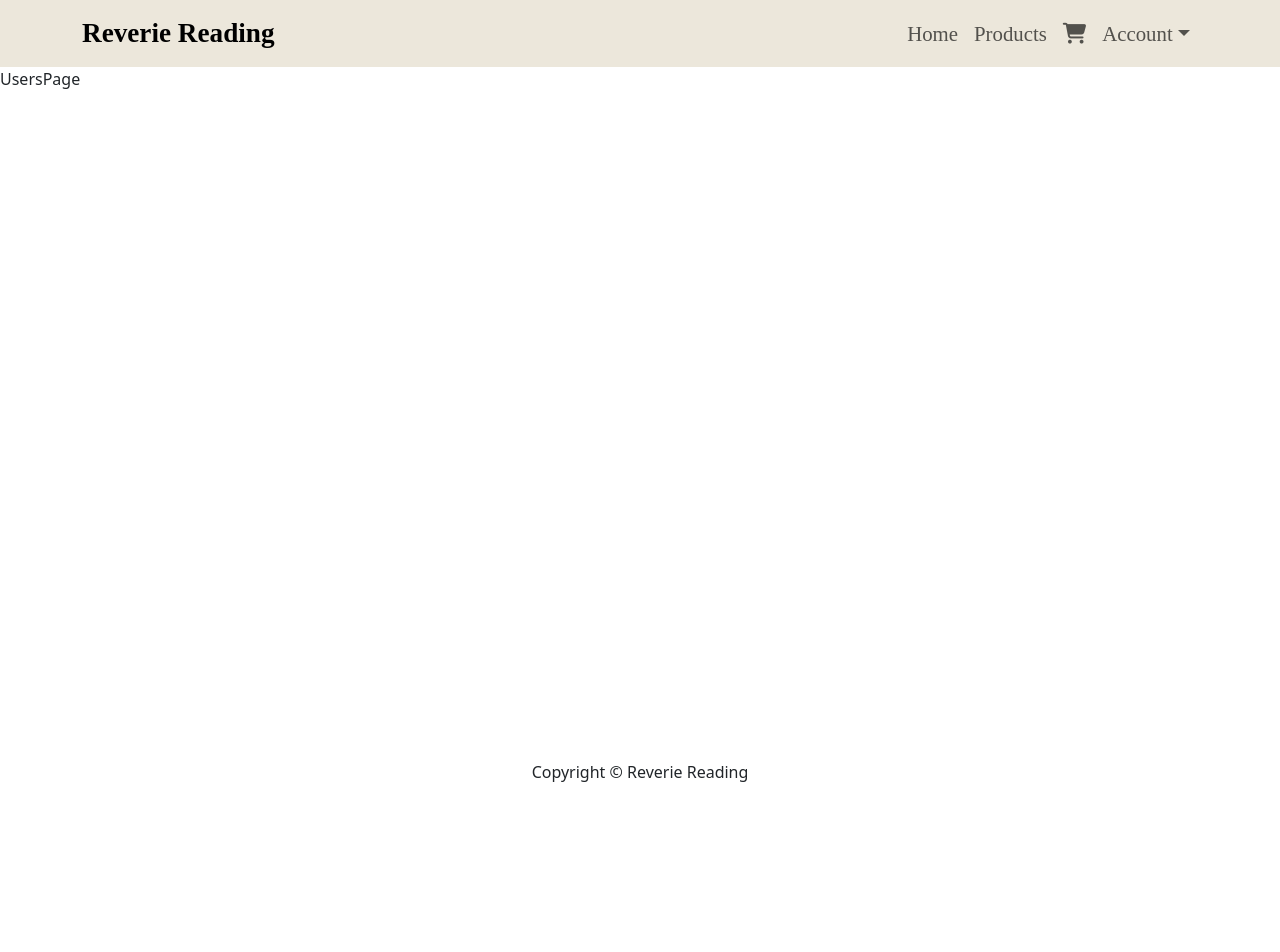
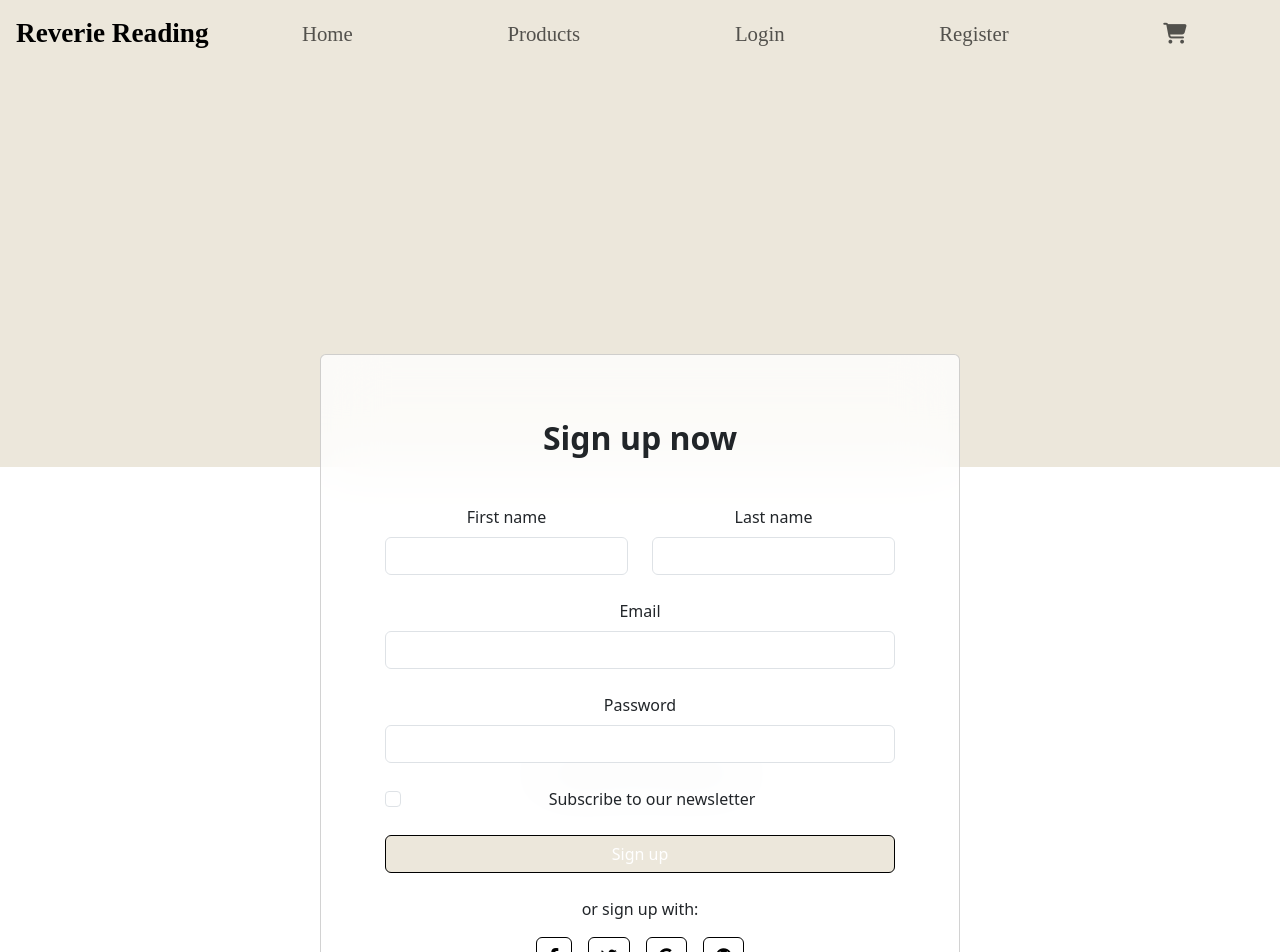
Before and after one commit to brandonoregan/reverie, a React (Create React App) app in the folder frontend/: page /users in a window 1280 px wide. Shown: the top 952 px of the page. Before the commit the page ends 800 px from the top, so only its background shows below. Built offline with nearby package versions, Linux system fonts and the light colour scheme; a web font is replaced by a local one.

Commit message:
add trial styling login/register pages

```diff
--- a/frontend/package.json
+++ b/frontend/package.json
@@ -11,6 +11,7 @@
     "bootstrap": "^5.3.2",
     "formik": "^2.4.5",
     "jwt-decode": "^4.0.0",
+    "mdbreact": "^5.2.0",
     "react": "^18.2.0",
     "react-bootstrap": "^2.9.2",
     "react-dom": "^18.2.0",
--- a/frontend/src/components/Header.js
+++ b/frontend/src/components/Header.js
@@ -1,5 +1,5 @@
 import React from "react";
-import { Container, Nav, Navbar, NavDropdown } from "react-bootstrap";
+import { Nav, Navbar } from "react-bootstrap";
 import { useDispatch, useSelector } from "react-redux";
 import { LinkContainer } from "react-router-bootstrap";
 import { logoutUser } from "../features/Auth/authSlice";
@@ -7,7 +7,7 @@ import styles from "./Header.module.css";
 
 function Header() {
   const dispatch = useDispatch();
-  const { loggedIn } = useSelector((state) => state.auth);
+  const { loggedIn, isAdmin } = useSelector((state) => state.auth);
   const { cartItems } = useSelector((state) => state.cart);
 
   function handleLogout() {
@@ -17,33 +17,74 @@ function Header() {
   return (
     <Navbar
       expand="md"
-      className="bg-body-primary"
+      className="bg-body-primary ps-3 pe-3"
       style={{ fontFamily: "Judson" }}
     >
-      <Container style={{ fontSize: "1.3rem" }}>
       <LinkContainer to="/">
         <Navbar.Brand>
-            <span style={{ fontSize: "1.7rem", fontWeight: 700 }}>
+          <span
+            style={{
+              fontSize: "1.7rem",
+              fontWeight: 700,
+            }}
+          >
             Reverie Reading
           </span>
         </Navbar.Brand>
       </LinkContainer>
+
       <Navbar.Toggle aria-controls="basic-navbar-nav" />
-        <Navbar.Collapse id="basic-navbar-nav">
-          <Nav className="ms-auto">
+      <Navbar.Collapse style={{ fontSize: "1.3rem" }} id="basic-navbar-nav">
+        <Nav className="w-100 d-flex justify-content-around ">
+          {!isAdmin && (
+            <>
               <LinkContainer to="/">
                 <Nav.Link>Home</Nav.Link>
               </LinkContainer>
-
               <LinkContainer to="/products">
                 <Nav.Link>Products</Nav.Link>
               </LinkContainer>
+            </>
+          )}
 
-            {/* TODO: On Condition */}
-            {/* <LinkContainer to="/profile">
+          {loggedIn && !isAdmin && (
+            <LinkContainer to="/profile">
               <Nav.Link>Profile</Nav.Link>
-            </LinkContainer> */}
+            </LinkContainer>
+          )}
 
+          {!loggedIn && (
+            <>
+              <LinkContainer to="/login">
+                <Nav.Link>Login</Nav.Link>
+              </LinkContainer>
+              <LinkContainer to="/register">
+                <Nav.Link>Register</Nav.Link>
+              </LinkContainer>
+            </>
+          )}
+
+          {loggedIn && isAdmin && (
+            <>
+              <LinkContainer to="/users">
+                <Nav.Link>Users</Nav.Link>
+              </LinkContainer>
+              <LinkContainer to="/stock">
+                <Nav.Link>Stock</Nav.Link>
+              </LinkContainer>
+              <LinkContainer to="/orders">
+                <Nav.Link>Orders</Nav.Link>
+              </LinkContainer>
+            </>
+          )}
+
+          {loggedIn && (
+            <LinkContainer onClick={() => handleLogout()} to="/login">
+              <Nav.Link>Logout</Nav.Link>
+            </LinkContainer>
+          )}
+
+          {!isAdmin && (
             <LinkContainer to="/cart">
               <Nav.Link>
                 <div style={{ position: "relative" }}>
@@ -57,44 +98,9 @@ function Header() {
                 </div>
               </Nav.Link>
             </LinkContainer>
-
-            {/* TODO: Change title to user username or admin depending */}
-            <NavDropdown title="Account" id="basic-nav-dropdown">
-              {!loggedIn && (
-                <>
-                  <LinkContainer to="/login">
-                    <NavDropdown.Item>Login</NavDropdown.Item>
-                  </LinkContainer>
-
-                  <LinkContainer to="/register">
-                    <NavDropdown.Item>Register</NavDropdown.Item>
-                  </LinkContainer>
-                </>
           )}
-
-              {/* TODO: Conditionally display for admin */}
-              <LinkContainer to="/users">
-                <NavDropdown.Item>Users</NavDropdown.Item>
-              </LinkContainer>
-              <LinkContainer to="/stock">
-                <NavDropdown.Item>Stock</NavDropdown.Item>
-              </LinkContainer>
-              <LinkContainer to="/orders">
-                <NavDropdown.Item>Orders</NavDropdown.Item>
-              </LinkContainer>
-
-              {loggedIn && (
-                <>
-                  <NavDropdown.Divider />
-                  <LinkContainer onClick={() => handleLogout()} to="/login">
-                    <NavDropdown.Item>Logout</NavDropdown.Item>
-                  </LinkContainer>
-                </>
-              )}
-            </NavDropdown>
         </Nav>
       </Navbar.Collapse>
-      </Container>
     </Navbar>
   );
 }
--- a/frontend/src/index.css
+++ b/frontend/src/index.css
@@ -89,7 +89,7 @@ nav {
 /* regsiter page */
 
 .registerForm {
-  max-width: 430px;
+  max-width: 600px;
 }
 
 input.input-error,
--- a/frontend/src/pages/RegisterPage.js
+++ b/frontend/src/pages/RegisterPage.js
@@ -1,6 +1,6 @@
 import React from "react";
 import { Form, Button, Container, Row, Col } from "react-bootstrap";
-
+import { Link } from "react-router-dom";
 import { registerSchema } from "../schemas";
 import { useFormik } from "formik";
 import { registerUser } from "../features/Auth/authSlice";
@@ -43,15 +43,24 @@ function RegisterPage() {
   });
 
   return (
-    <Container>
-      <Row>
-        <Col className="d-flex justify-content-center">
+    <Container fluid style={{ position: "relative" }}>
+      <Row style={{ height: "20rem", backgroundColor: "#ece7db" }}>
+        <Col className="d-flex justify-content-center ">
           <Form
+            style={{
+              position: "absolute",
+              top: "5rem",
+              // transform: "translate(-50%, -50%)",
+              border: "1px solid",
+              padding: "2rem",
+              backgroundColor: "white",
+              borderRadius: "1rem",
+            }}
             onSubmit={handleSubmit}
             autoComplete="off"
             className="registerForm m-3"
           >
-            <h3>Register</h3>
+            <h3 className="text-center mb-3">Join Reverie Today</h3>
             <Form.Group className="mb-3">
               <Row>
                 <Col>
@@ -139,14 +148,12 @@ function RegisterPage() {
                 className={errors.email && touched.email ? "input-error" : ""}
               />
 
-              {/* Client side validation check */}
               {errors.email && touched.email && (
                 <Form.Text className="inputErrorMessage text-muted ">
                   {errors.email}
                 </Form.Text>
               )}
 
-              {/* Serverside validation check */}
               {registerError && registerError.email && (
                 <Form.Text className="inputErrorMessage text-muted ">
                   {registerError.email}
@@ -213,12 +220,29 @@ function RegisterPage() {
                 </Form.Text>
               )}
             </Form.Group>
-            <Button disabled={isSubmitting} variant="secondary" type="submit">
-              Submit
-            </Button>
+            <div className="w-100 text-center ">
+              <Link to="/login">
+                <p style={{ color: "black", textDecoration: "none" }}>
+                  Already have an account?
+                </p>
+              </Link>
+            </div>
+
+            <div className="w-100 text-center ">
+              <Button
+                className="ms-auto"
+                disabled={isSubmitting}
+                variant="secondary"
+                type="submit"
+                className="w-100 mt-2"
+              >
+                Submit
+              </Button>
+            </div>
           </Form>
         </Col>
       </Row>
+      <Row></Row>
     </Container>
   );
 }
--- a/frontend/src/pages/UsersPage.js
+++ b/frontend/src/pages/UsersPage.js
@@ -1,7 +1,113 @@
 import React from "react";
+import {
+  Button,
+  Container,
+  Card,
+  Row,
+  Col,
+  Form,
+  InputGroup,
+  FormControl,
+  FormGroup,
+  FormLabel,
+  FormCheck,
+} from "react-bootstrap";
 
 function UsersPage() {
-  return <div>UsersPage</div>;
+  return (
+    <Container fluid style={{ padding: 0, height: "50vh" }}>
+      {" "}
+      {/* Set the height to 50% of the viewport */}
+      <div
+        className="p-5"
+        style={{
+          backgroundColor: "#ece7db",
+          height: "100%", // Fill the container
+          backgroundSize: "cover",
+        }}
+      ></div>
+      {/* Position the card at the bottom center of the container */}
+      <div
+        style={{
+          position: "absolute",
+          left: "50%",
+          transform: "translateX(-50%)",
+          bottom: "0",
+          width: "100%",
+        }}
+      >
+        <Card
+          className="mx-auto p-5"
+          style={{
+            maxWidth: "50vw",
+            background: "hsla(0, 0%, 100%, 0.8)",
+            backdropFilter: "blur(30px)",
+            marginBottom: "-15rem", // Shift upwards by half the card's height
+          }}
+        >
+          <Card.Body className="text-center">
+            <h2 className="fw-bold mb-5">Sign up now</h2>
+
+            <Row>
+              <Col md={6}>
+                <FormGroup className="mb-4">
+                  <FormLabel>First name</FormLabel>
+                  <FormControl type="text" />
+                </FormGroup>
+              </Col>
+
+              <Col md={6}>
+                <FormGroup className="mb-4">
+                  <FormLabel>Last name</FormLabel>
+                  <FormControl type="text" />
+                </FormGroup>
+              </Col>
+            </Row>
+
+            <FormGroup className="mb-4">
+              <FormLabel>Email</FormLabel>
+              <FormControl type="email" />
+            </FormGroup>
+
+            <FormGroup className="mb-4">
+              <FormLabel>Password</FormLabel>
+              <FormControl type="password" />
+            </FormGroup>
+
+            <FormCheck
+              type="checkbox"
+              label="Subscribe to our newsletter"
+              className="mb-4"
+            />
+
+            <Button variant="primary" className="w-100 mb-4">
+              Sign up
+            </Button>
+
+            <div className="text-center">
+              <p>or sign up with:</p>
+
+              <Button variant="outline-primary" className="mx-2">
+                <i className="fab fa-facebook-f" />
+              </Button>
+
+              <Button variant="outline-primary" className="mx-2">
+                <i className="fab fa-twitter" />
+              </Button>
+
+              <Button variant="outline-primary" className="mx-2">
+                <i className="fab fa-google" />
+              </Button>
+
+              <Button variant="outline-primary" className="mx-2">
+                <i className="fab fa-github" />
+              </Button>
+            </div>
+          </Card.Body>
+        </Card>
+      </div>
+    </Container>
+  );
 }
 
 export default UsersPage;
```
Also changed, not shown: frontend/src/pages/LoginPage.js (+60 -8 lines), 2 other files (tests, documents, lock files or other folders). Lines whose indentation alone changed are shown as unchanged.
